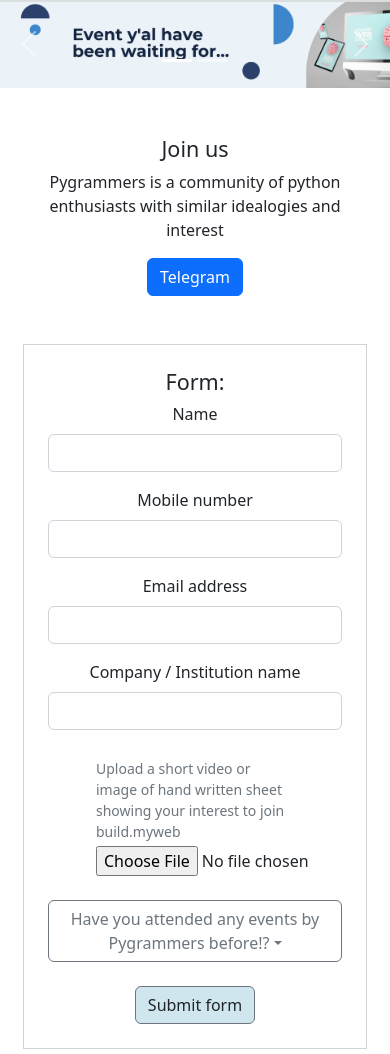
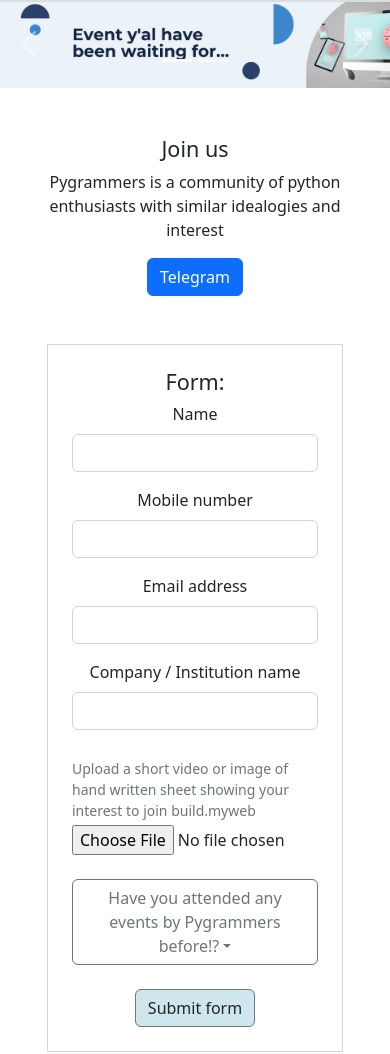
Before and after one commit to Jenin82/Build.myweb-First-Bootstrap-webpage, a plain HTML site: page index.html in a window 390 px wide. Shown: the part 69-1123 px from the top of the page. Drawn offline with nearby package versions, Linux system fonts and the light colour scheme.

Commit message:
fixed non responsive in sm device

```diff
--- a/index.html
+++ b/index.html
@@ -11,7 +11,7 @@
 </head>
 <body style="padding-top: 70px;">
 	<div>
-		<nav class="navbar fixed-top navbar-light navbar-expand-md bg-faded justify-content p-2 " style="background-color: rgb(219, 222, 222);">
+		<nav class="navbar fixed-top navbar-light navbar-expand-md bg-faded p-2" style="background-color: rgb(219, 222, 222);">
 			<a class="navbar-brand d-flex w-50 mr-auto" href="#">
 				<img src="buildlogo.png" alt="BuilMyWeb" width="100em">
 			</a>
@@ -67,7 +67,7 @@
 		<a class="btn btn-primary" href="https://t.me/pygrammers_official" role="button">Telegram</a>
 	</div>
 
-	<div id="register" class="w-50 container-fluid pb-5" style="min-width: 23em;">
+	<div id="register" class="w-50 container-fluid pb-5" style="min-width: 20em;">
 		<form class="form border border-secondary p-4" style="--bs-border-opacity: .3;" >
 			<div id="Telegram" class="text-center">
 				<h4>Form:</h4>
@@ -88,7 +88,7 @@
 					<input type="text" class="form-control" id="exampleInputEmail1" aria-describedby="emailHelp">
 				</div>
 			</div>
-			<div class="p-5 pt-2 pb-4">
+			<div class="pt-2 pb-4">
 				<div id="emailHelp" class="form-text pb-1">Upload a short video or image of hand written sheet showing your interest to join build.myweb</div>
 				<input type="file" name="" id="">
 			</div>
```
